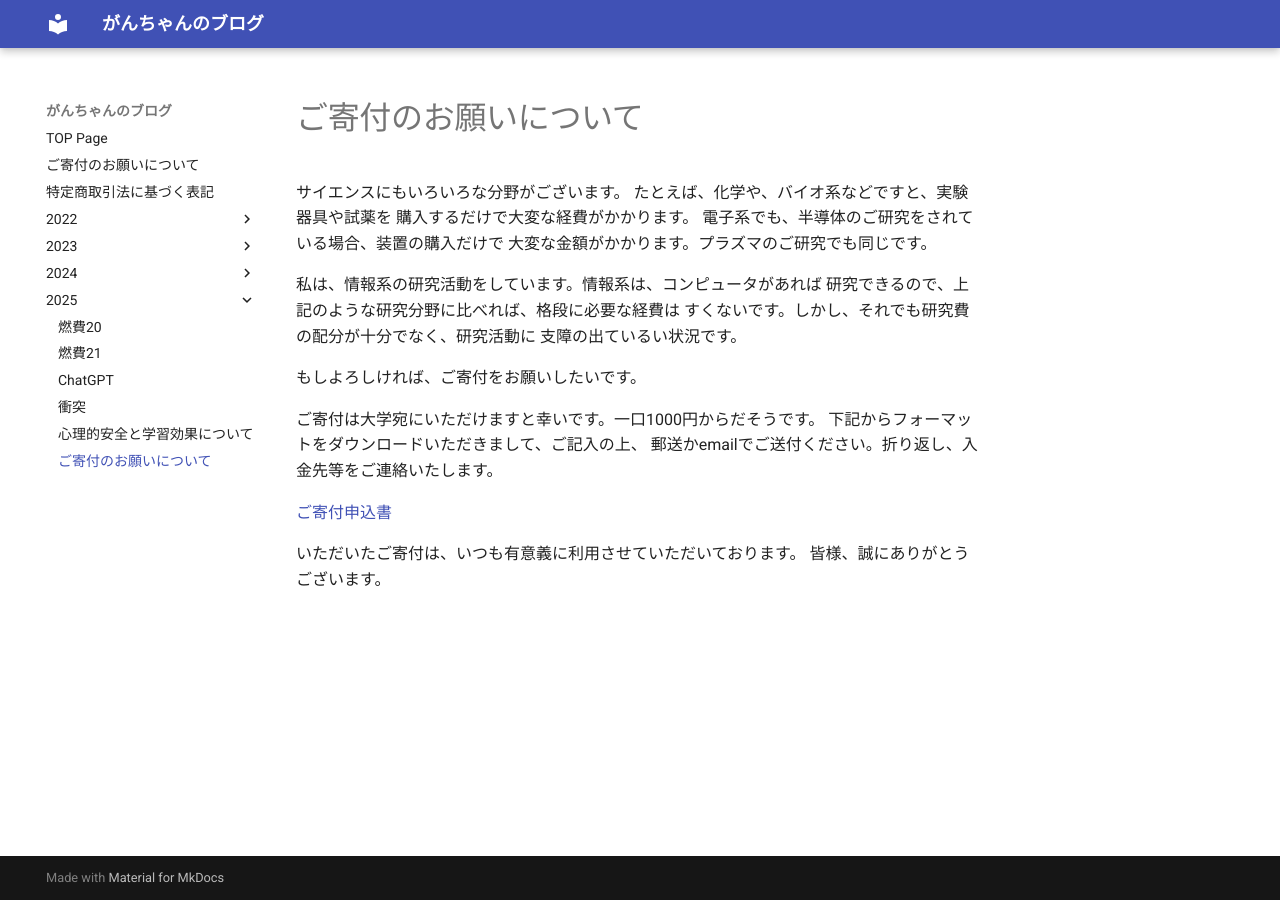
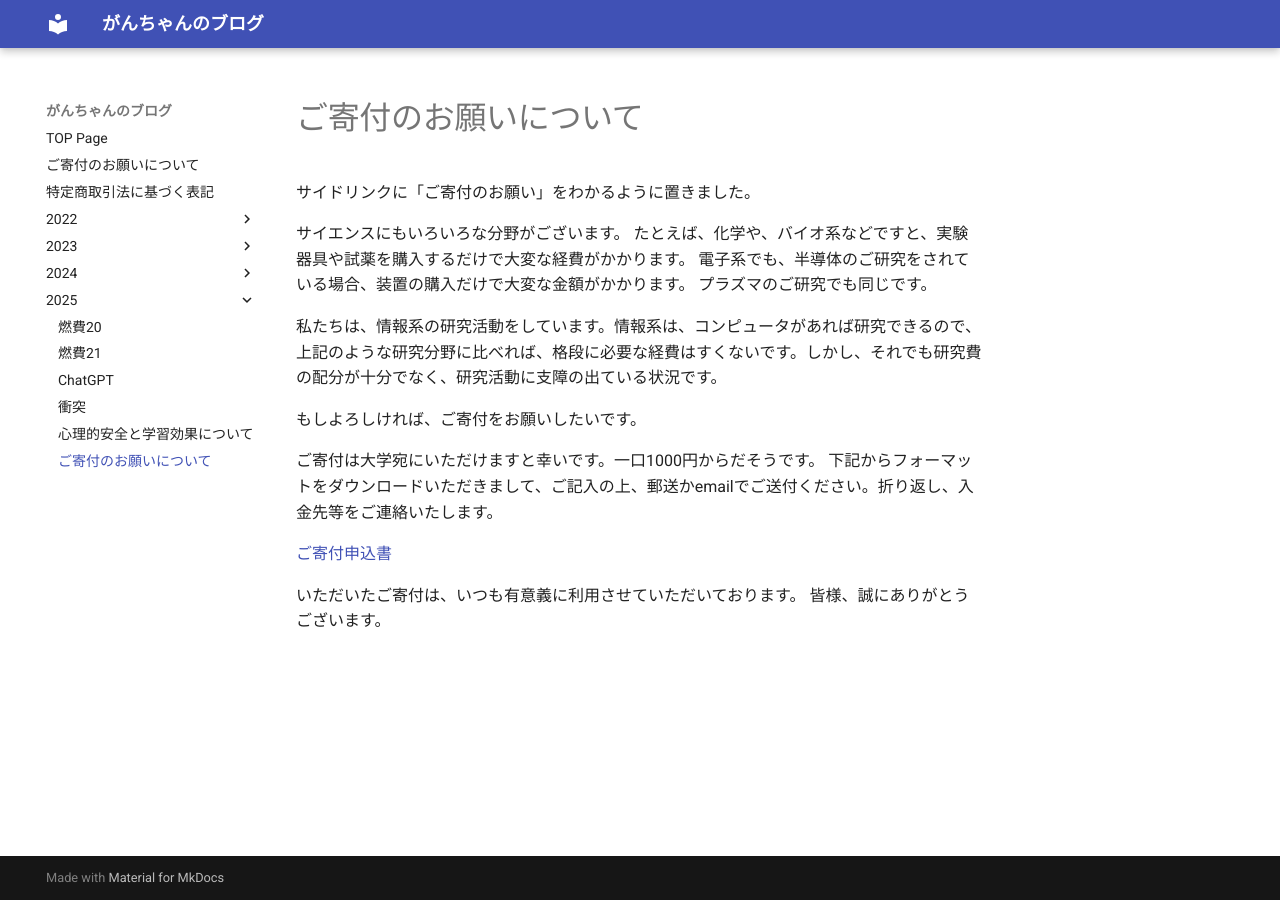
Before and after one commit to kenic/kenic.github.io, an MkDocs documentation site: the page built from docs/2025/0717kifu.md, in a window 1280 px wide. Built offline with MkDocs 1.6.1 and Material for MkDocs 9.7.7, drawn with Linux system fonts in a browser that asks for light colours.

Commit message:
minor fix and replace the zip file

```diff
--- a/docs/2025/0717kifu.md
+++ b/docs/2025/0717kifu.md
@@ -1,23 +1,20 @@
 # ご寄付のお願いについて
 
+サイドリンクに「ご寄付のお願い」をわかるように置きました。
+
 サイエンスにもいろいろな分野がございます。
-たとえば、化学や、バイオ系などですと、実験器具や試薬を
-購入するだけで大変な経費がかかります。
-電子系でも、半導体のご研究をされている場合、装置の購入だけで
-大変な金額がかかります。プラズマのご研究でも同じです。
+たとえば、化学や、バイオ系などですと、実験器具や試薬を購入するだけで大変な経費がかかります。
+電子系でも、半導体のご研究をされている場合、装置の購入だけで大変な金額がかかります。
+プラズマのご研究でも同じです。
 
-私は、情報系の研究活動をしています。情報系は、コンピュータがあれば
-研究できるので、上記のような研究分野に比べれば、格段に必要な経費は
-すくないです。しかし、それでも研究費の配分が十分でなく、研究活動に
-支障の出ているい状況です。
+私たちは、情報系の研究活動をしています。情報系は、コンピュータがあれば研究できるので、上記のような研究分野に比べれば、格段に必要な経費はすくないです。しかし、それでも研究費の配分が十分でなく、研究活動に支障の出ている状況です。
 
 もしよろしければ、ご寄付をお願いしたいです。
 
 ご寄付は大学宛にいただけますと幸いです。一口1000円からだそうです。
-下記からフォーマットをダウンロードいただきまして、ご記入の上、
-郵送かemailでご送付ください。折り返し、入金先等をご連絡いたします。
+下記からフォーマットをダウンロードいただきまして、ご記入の上、郵送かemailでご送付ください。折り返し、入金先等をご連絡いたします。
 
-[ご寄付申込書](https://iwatakenichi.com/kifu.zip)
+[ご寄付申込書](https://kenic.github.io/kifu.zip)
 
 いただいたご寄付は、いつも有意義に利用させていただいております。
 皆様、誠にありがとうございます。
```
Also changed, not shown: docs/kifu.md (+1 -1 lines), 1 other file.
